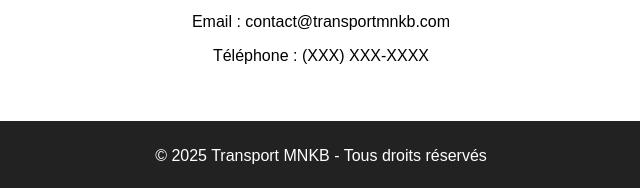
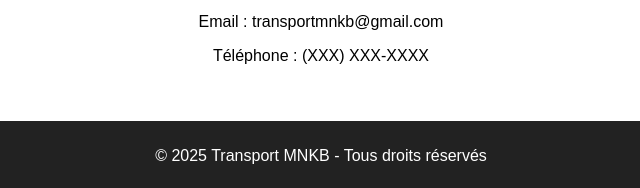
Before and after one commit to TransportMNKB/transportmnkb.github.io, a plain HTML site: page index.html in a window 1280 px wide. Shown: the part 963-1151 px from the top of the page, 319-959 px from the left. Drawn offline with Linux system fonts and the light colour scheme.

Commit message:
Update index.html

```diff
--- a/index.html
+++ b/index.html
@@ -49,7 +49,7 @@
 
             <button type="submit">Envoyer</button>
         </form>
-        <p>Email : contact@transportmnkb.com</p>
+        <p>Email : transportmnkb@gmail.com</p>
         <p>Téléphone : (XXX) XXX-XXXX</p>
     </section>
 
```
